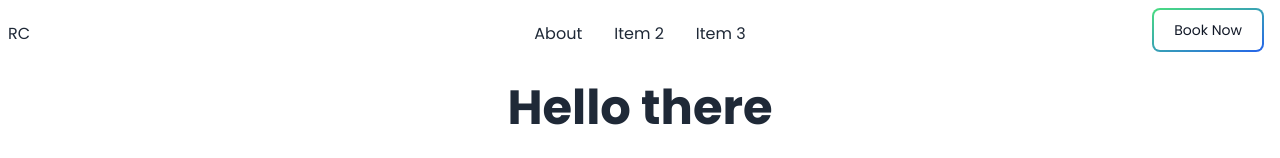
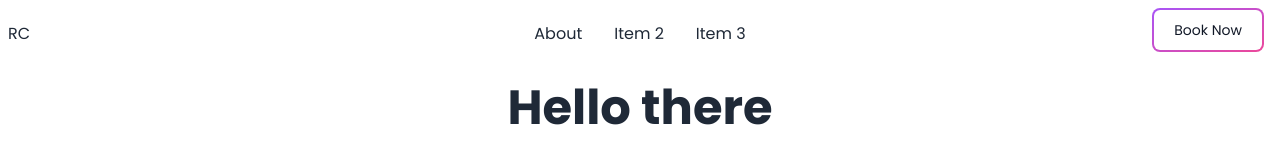
Before and after one commit to olegchursin/ryan-cunningham-hair, a Next.js app: page / in a window 1280 px wide. Shown: the top 158 px of the page. Built offline with nearby package versions, Linux system fonts and the light colour scheme.

Commit message:
fix: add BookNow btn

```diff
--- /dev/null
+++ b/components/molecules/BookNowBtn.tsx
@@ -0,0 +1,16 @@
+import React from 'react';
+
+import Button from '../atoms/Button';
+
+const BookNowBtn = () => {
+  return (
+    <a
+      href="https://square.site/book/VWSX0TZN1XQ9N/ryan-cunningham-hair"
+      target="_blank"
+      rel="noopener noreferrer"
+    >
+      <Button label="Book Now" />
+    </a>
+  );
+};
+export default BookNowBtn;
--- a/components/organisms/Navbbar.tsx
+++ b/components/organisms/Navbbar.tsx
@@ -1,7 +1,7 @@
 import Link from 'next/link';
 import React from 'react';
 
-import Button from '../atoms/Button';
+import BookNowBtn from '../molecules/BookNowBtn';
 
 const Navbbar = () => {
   return (
@@ -55,7 +55,7 @@ const Navbbar = () => {
         </ul>
       </div>
       <div className="navbar-end">
-        <Button label="Book Now" color="green" />
+        <BookNowBtn />
       </div>
     </div>
   );
```
